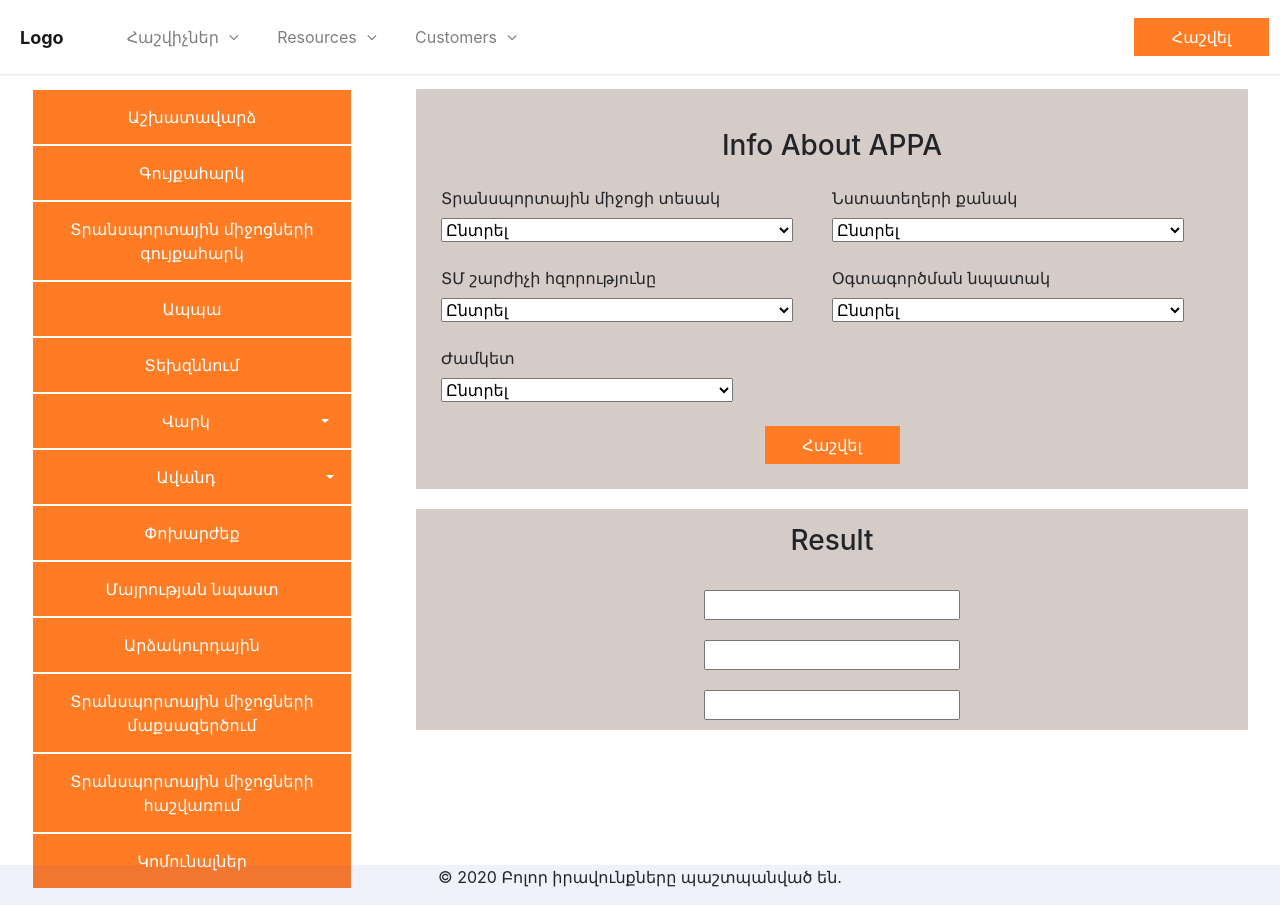
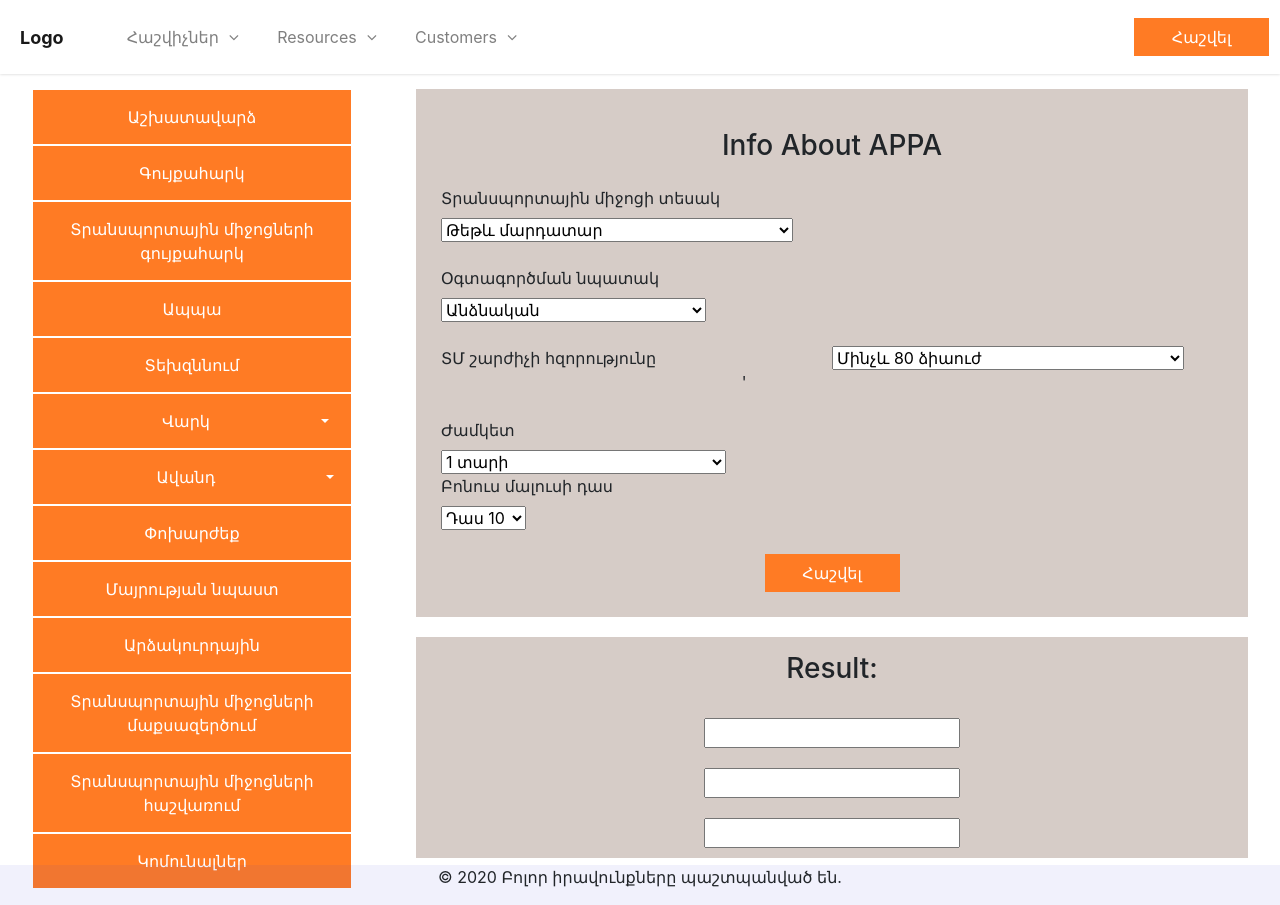
Before and after one commit to zhorgithub/hashvir, a React (Create React App) app: page /appa in a window 1280 px wide. Built offline with nearby package versions, Linux system fonts and the light colour scheme.

Commit message:
no message

```diff
--- a/src/views/CalcPage/AppaPage.js
+++ b/src/views/CalcPage/AppaPage.js
@@ -1,7 +1,39 @@
-import React from 'react'
+import React, { useState } from 'react'
 
 
 const AppaPage = () => {
+
+    const [ZHG, setZHG] = useState(1)
+    const [BM, setBM] = useState(1)
+    const [transport, setTransport] = useState(1)
+    const [busType, setBusType] = useState(false)
+    const [goal, setGoal] = useState(1)
+    const [engine, setEngine] = useState(1)
+    const [price, setPrice] = useState()
+    const HA = 33122
+
+    // console.log('ZHG ' + ZHG);
+    // console.log('BM ' + BM);
+    console.log('transport ' + transport + ' goal ' + goal + ' engine ' + engine + ' BM ' + BM + ' ZHG ' + ZHG);
+
+
+    const handleTransportChange = (e) => {
+
+        const vl = e.target.value
+        if (vl == -1) {
+            setBusType(true)
+            setTransport(1.44)
+            return
+        } else {
+            setBusType(false)
+            setTransport(vl)
+        }
+    }
+
+    const handleSubmit = () => {
+        setPrice(Math.round(HA * transport * goal * engine * BM * ZHG / 1000) * 1000)
+
+    }
 
     return (
         <>
@@ -13,84 +45,126 @@ const AppaPage = () => {
                             <div>
                                 <label className="appa-label">Տրանսպորտային միջոցի տեսակ</label>
                                 <br />
-                                <select className="appa-select">
-                                    <option value="">Ընտրել</option>
+                                <select className="appa-select" onChange={handleTransportChange}>
                                     <option value="1">Թեթև մարդատար </option>
-                                    <option value="2">Բեռնատար (ներառյալ ուղևորաբեռնատար)</option>
-                                    <option value="3">Ավտոբուս (ներառյալ միկրոավտոբուս), տրոյլեբուս</option>
-                                    <option value="4">Մոտոտրանսպորտ (ներառյալ մոտոցիկլ, տրիցիկլ, քվադրիցիկլ)</option>
-                                    <option value="5">Այլ</option>
+                                    <option value="1.185">Բեռնատար (ներառյալ ուղևորաբեռնատար)</option>
+                                    <option value="-1">Ավտոբուս (ներառյալ միկրոավտոբուս), տրոյլեբուս</option>
+                                    <option value="0.59">Մոտոտրանսպորտ (ներառյալ մոտոցիկլ, տրիցիկլ, քվադրիցիկլ)</option>
+                                    <option value="0.59">Այլ</option>
                                 </select>
                             </div>
+
+                            {busType ?
                                 <div>
                                     <label className="appa-label-count">Նստատեղերի քանակ</label>
                                     <br />
-                                <select className="appa-select-count">
-                                    <option value="">Ընտրել</option>
-                                    <option value="1">Մինչև 17 (առանց վարորդի)</option>
-                                    <option value="2">18 և ավել (առանց վարորդի)</option>
+                                    <select className="appa-select-count" onChange={e => setTransport(e.target.value)}>
+                                        <option value="1.44" selected>Մինչև 17 (առանց վարորդի)</option>
+                                        <option value="1.133">18 և ավել (առանց վարորդի)</option>
                                     </select>
                                 </div>
+                                : <></>}
                         </div>
                         <br />
-                        <div className="parent-select">
-                            <div>
-                                <label className="appa-label-power">ՏՄ շարժիչի հզորությունը</label>
-                                <br />
-                                <select className="appa-select-power">
-                                    <option value="">Ընտրել</option>
-                                    <option value="1">Մինչև 80 ձիաուժ</option>
-                                    <option value="2">81-ից 140 ձիաուժ</option>
-                                    <option value="3">141-ից 230 ձիաուժ</option>
-                                    <option value="4">231 և ավելի ձիաուժ</option>
-                                </select>
-                            </div>
+                        {transport == 1 ?
                             <div>
                                 <label className="appa-label-type">Օգտագործման նպատակ</label>
                                 <br />
-                                <select className="appa-select-type">
-                                    <option value="">Ընտրել</option>
-                                    <option value="1">Անձնական</option>
-                                    <option value="2">Հանրային տրանսպորտ</option>
-                                    <option value="3">Տաքսի/վարձակալություն</option>
-                                    <option value="4">Ծառայողական/առևտրային</option>
+                                <select className="appa-select-type" onChange={e => setGoal(e.target.value)}>
+                                    <option value="1" selected>Անձնական</option>
+                                    <option value="1">Հանրային տրանսպորտ</option>
+                                    <option value="1.8">Տաքսի/վարձակալություն</option>
+                                    <option value="1.03">Ծառայողական/առևտրային</option>
                                 </select>
                             </div>
+                            : <></>}
+                        <br />
+                        <div className="parent-select">
+                            <label className="appa-label-power">ՏՄ շարժիչի հզորությունը</label>
+                            <br />'
+                            {transport == 1 ?
+                                <div>
+                                    <select className="appa-select-power" onChange={e => setEngine(e.target.value)}>
+                                        <option value="0.8">Մինչև 80 ձիաուժ</option>
+                                        <option value="1">81-ից 140 ձիաուժ</option>
+                                        <option value="1.38">141-ից 230 ձիաուժ</option>
+                                        <option value="1.64">231 և ավելի ձիաուժ</option>
+                                    </select>
+                                </div>
+                                : <div>
+                                    <select className="appa-select-power" onChange={e => setEngine(e.target.value)}>
+                                        <option value="0.8">Մինչև 80 ձիաուժ</option>
+                                        <option value="1">81-ից 140 ձիաուժ</option>
+                                        <option value="1.09">141-ից 230 ձիաուժ</option>
+                                        <option value="1.1">231 և ավելի ձիաուժ</option>
+                                    </select>
+                                </div>}
                         </div>
                         <br />
                         <label className="appa-label-date">Ժամկետ</label>
                         <br />
-                        <select className="appa-select-date">
-                            <option value="">Ընտրել</option>
-                            <option value="1">1 տարի</option>
-                            <option value="2">11 ամիս</option>
-                            <option value="3">10 ամիս</option>
-                            <option value="4">9 ամիս</option>
-                            <option value="5">8 ամիս</option>
-                            <option value="6">7 ամիս</option>
-                            <option value="7">6 ամիս</option>
-                            <option value="8">5 ամիս</option>
-                            <option value="9">4 ամիս</option>
-                            <option value="10">3 ամիս</option>
-                            <option value="11">2 ամիս*</option>
-                            <option value="12">15 օրից մինչև 1 ամիս ներառյալ*</option>
-                            <option value="13">10 օրից մինչև 15 օր ներառյալ*</option>
-                            <option value="14">10 օր*</option>
+                        <select className="appa-select-date" onChange={e => setZHG(e.target.value)}>
+                            <option value="1" selected>1 տարի</option>
+                            <option value="0.95">11 ամիս</option>
+                            <option value="0.85">10 ամիս</option>
+                            <option value="0.77">9 ամիս</option>
+                            <option value="0.7">8 ամիս</option>
+                            <option value="0.65">7 ամիս</option>
+                            <option value="0.6">6 ամիս</option>
+                            <option value="0.5">5 ամիս</option>
+                            <option value="0.4">4 ամիս</option>
+                            <option value="0.33">3 ամիս</option>
+                            <option value="0.25">2 ամիս*</option>
+                            <option value="0.2">16 օրից մինչև 1 ամիս ներառյալ</option>
+                            <option value="0.15">11 օրից մինչև 15 օր ներառյալ</option>
+                            <option value="0.1">10 օր</option>
                         </select>
                         <br />
+                        <label className="appa-label-date">Բոնուս մալուսի դաս</label>
                         <br />
-                        <center><button type="button" className="btn calc-btn">Հաշվել</button></center>
+                        <select className="appa-select-date" onChange={e => setBM(e.target.value)}>
+                            <option value="0․5">Դաս 1</option>
+                            <option value="0․65">Դաս 2</option>
+                            <option value="0․75">Դաս 3</option>
+                            <option value="0․82">Դաս 4</option>
+                            <option value="0․85">Դաս 5</option>
+                            <option value="0․88">Դաս 6</option>
+                            <option value="0․91">Դաս 7</option>
+                            <option value="0․94">Դաս 8</option>
+                            <option value="0․97">Դաս 9</option>
+                            <option value="1" selected>Դաս 10</option>
+                            <option value="1․04">Դաս 11</option>
+                            <option value="1․08">Դաս 12</option>
+                            <option value="1.12">Դաս 13</option>
+                            <option value="1.16">Դաս 14</option>
+                            <option value="1.24">Դաս 15</option>
+                            <option value="1.32">Դաս 16</option>
+                            <option value="1.4">Դաս 17</option>
+                            <option value="1.44">Դաս 18</option>
+                            <option value="2">Դաս 19</option>
+                            <option value="2.5">Դաս 20</option>
+                            <option value="2․5">Դաս 21</option>
+                            <option value="2․5">Դաս 22</option>
+                        </select>
+
+
+
+                        <br />
+                        <br />
+                        <center><button type="button" onClick={handleSubmit} className="btn calc-btn">Հաշվել</button></center>
                     </div>
                 </div>
             </div>
             <div className="bottom">
                 <div className="bottom-div">
-                    <div className="top-text"><h3>Result</h3></div>
-                    <center><div className="bottom-input">
+                    <div className="top-text"><h3>Result: {price}</h3></div>
+                    <center>
+                        <div className="bottom-input">
                             <input type="text" name="" /><br />
                             <input type="text" name="" /><br />
                             <input type="text" name="" /><br />
-                    </div></center>
+                        </div>
+                    </center>
                 </div>
             </div>
         </>
@@ -100,4 +174,4 @@ const AppaPage = () => {
 
 
 
-export default AppaPage
+export default React.memo(AppaPage)
```
Lines whose indentation alone changed are shown as unchanged.
